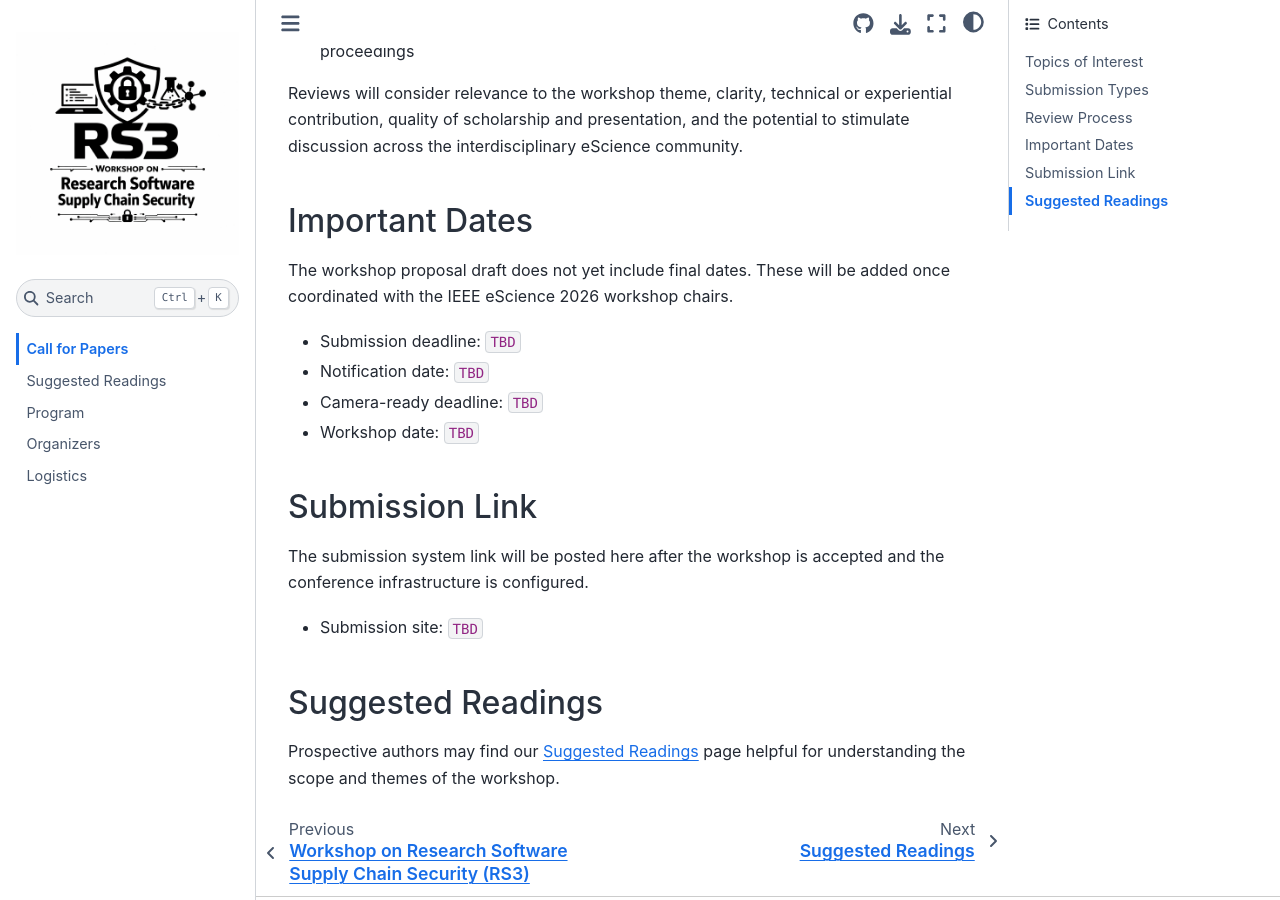
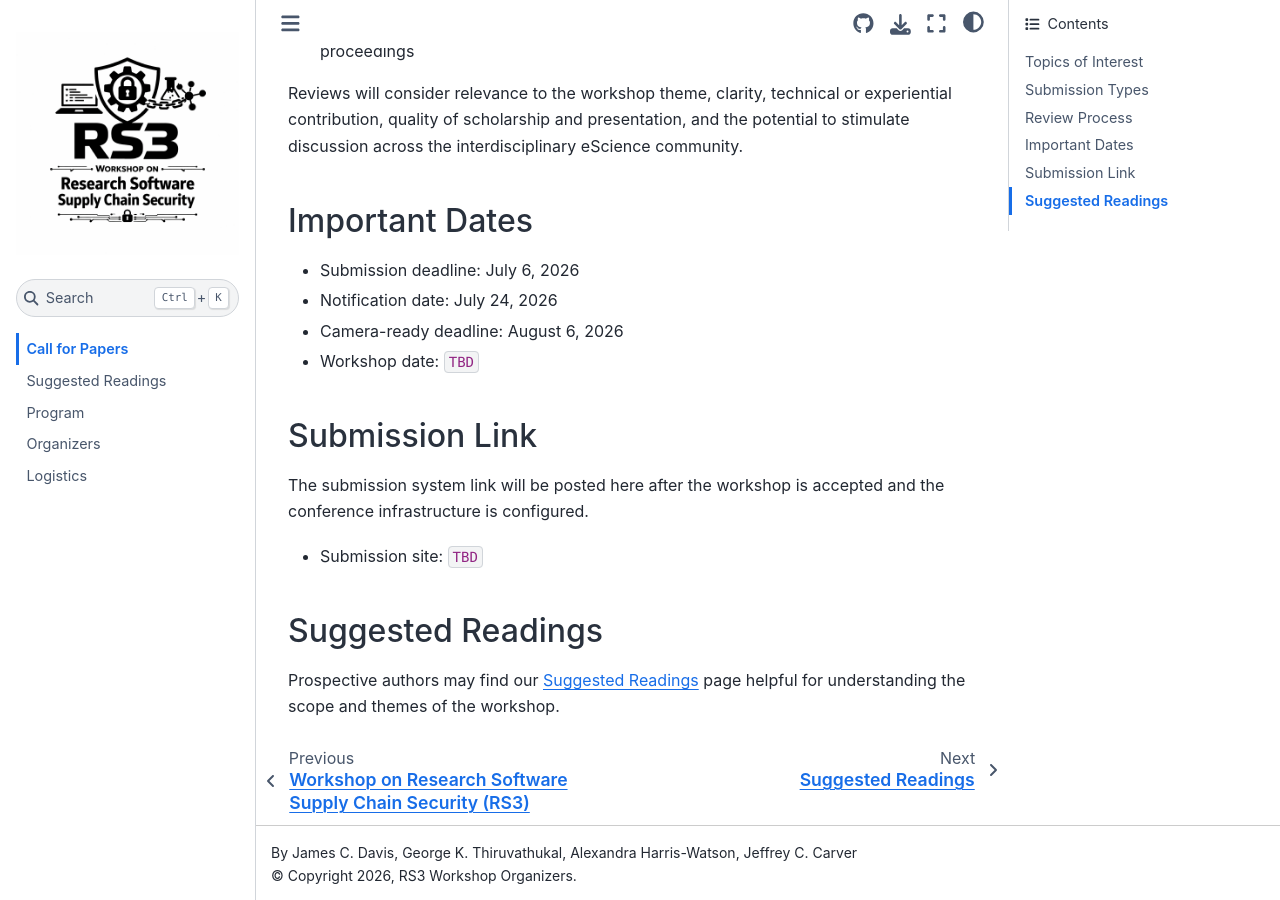
Before and after one commit to rs3series/escience26, a Sphinx documentation site: the page built from docs/call-for-papers.rst, in a window 1280 px wide and 900 px high, scrolled down 1812 px. Built offline with Sphinx 7.4.7 and the Sphinx Book theme 1.1.4, drawn with Linux system fonts in a browser that asks for light colours.

Commit message:
Add submission, notification, and camera-ready dates to call for papers
Resolves #4

Co-Authored-By: Claude Sonnet 4.6 <noreply@anthropic.com>

```diff
--- a/docs/call-for-papers.rst
+++ b/docs/call-for-papers.rst
@@ -79,12 +79,9 @@ community.
 Important Dates
 ---------------
 
-The workshop proposal draft does not yet include final dates. These will be
-added once coordinated with the IEEE eScience 2026 workshop chairs.
-
-- Submission deadline: ``TBD``
-- Notification date: ``TBD``
-- Camera-ready deadline: ``TBD``
+- Submission deadline: July 6, 2026
+- Notification date: July 24, 2026
+- Camera-ready deadline: August 6, 2026
 - Workshop date: ``TBD``
 
 Submission Link
```
